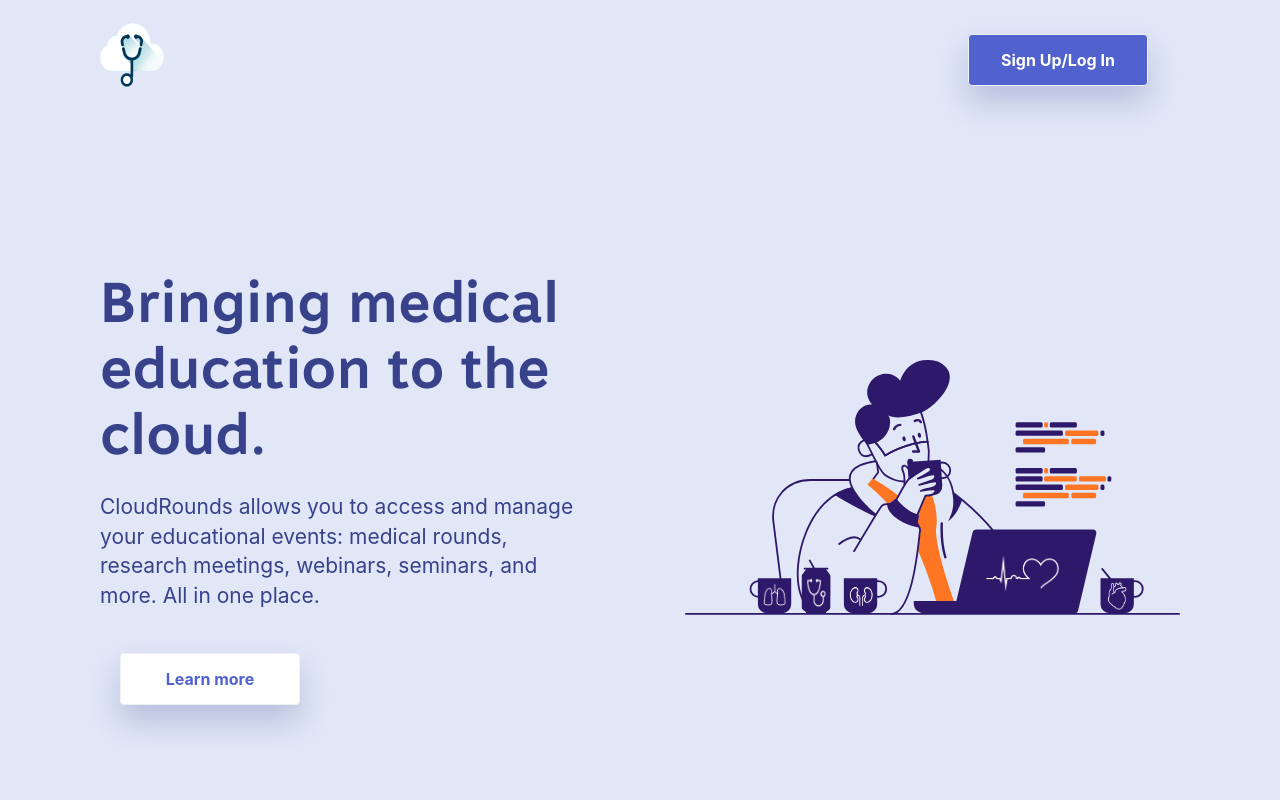
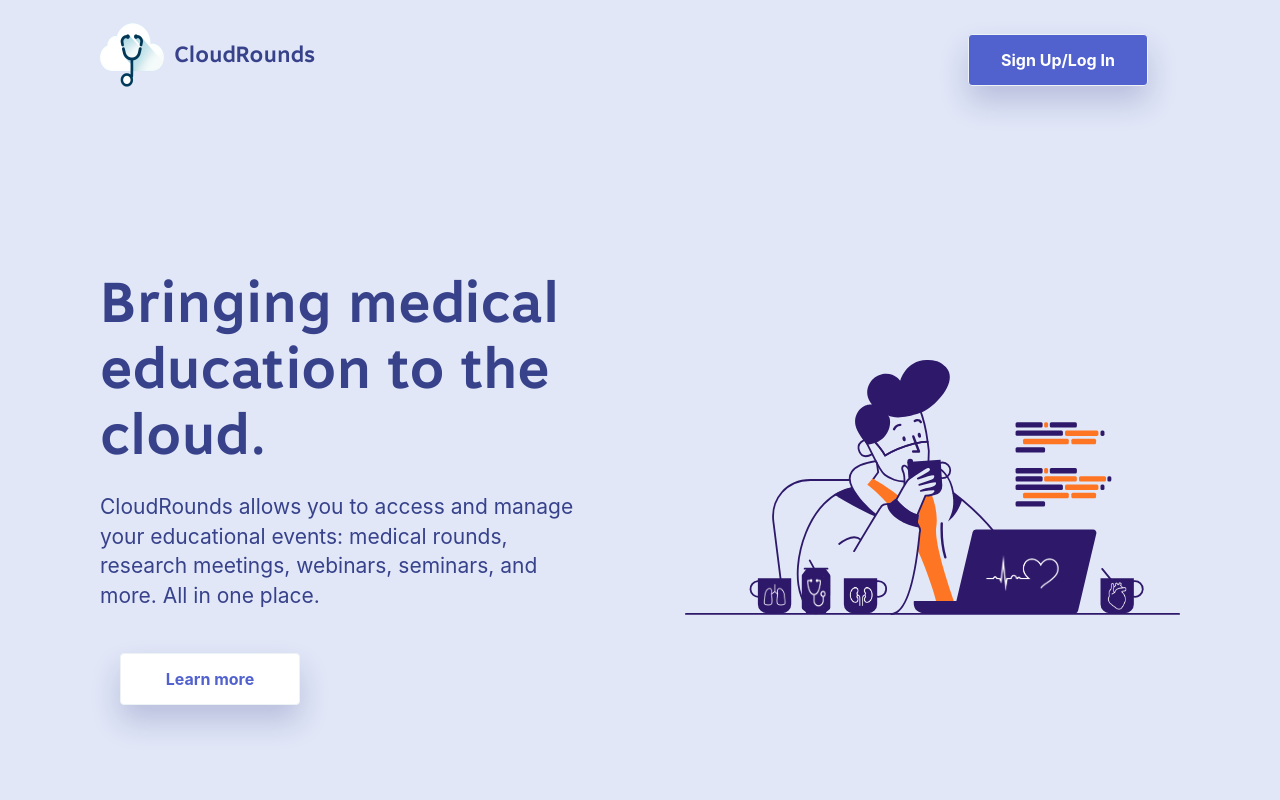
Before and after one commit to sharefd/CRnode, a React (Vite) app in the folder client/: page / in a window 1280 px wide. Shown: the top 800 px of the page. Built offline with nearby package versions, Linux system fonts and the light colour scheme.

Commit message:
add app name next to logo on landing page

```diff
--- a/client/src/components/landing/components/Logo/index.jsx
+++ b/client/src/components/landing/components/Logo/index.jsx
@@ -4,6 +4,7 @@ const Logo = () => {
   return (
     <Link to='/' className='flex items-center'>
       <img src='img/svg/logo.png' width='64px' alt='CloudRounds Logo' />
+      <h4 style={{ marginLeft: '10px' }}>CloudRounds</h4>
     </Link>
   );
 };
```
